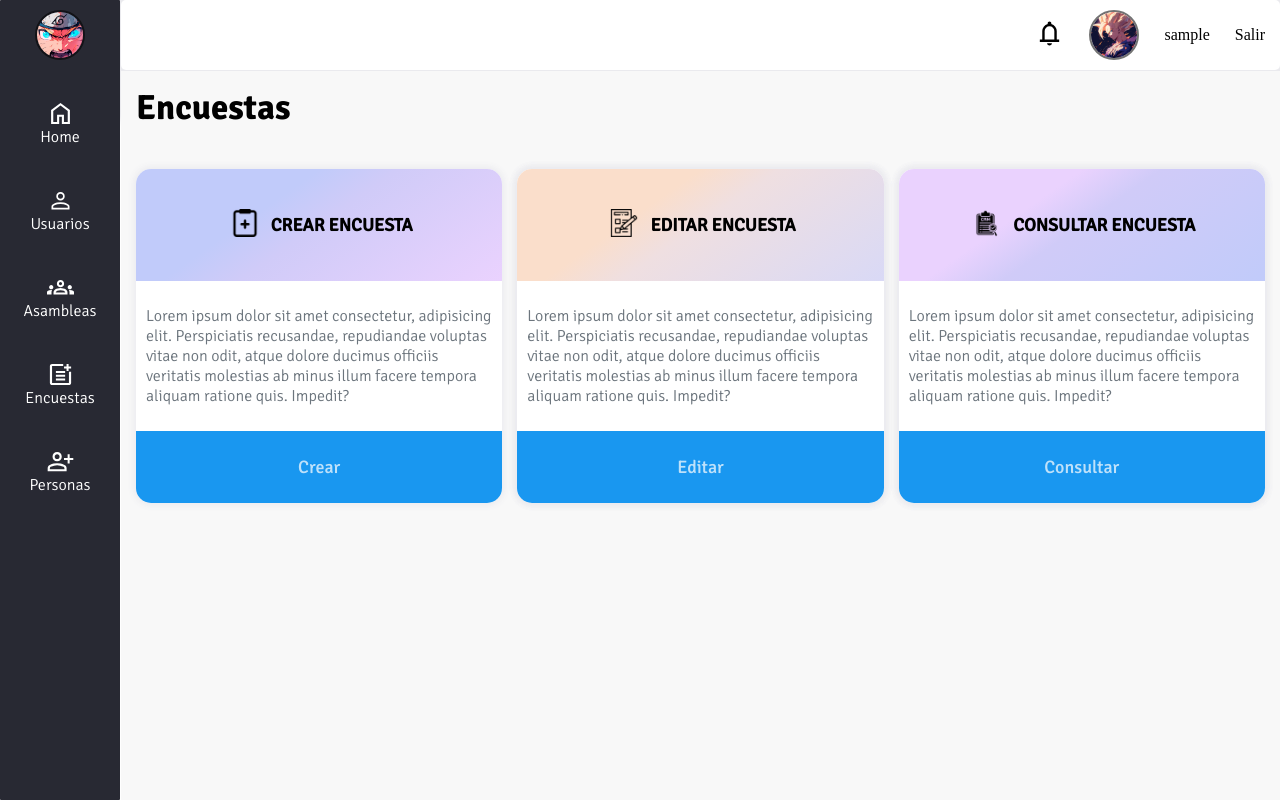
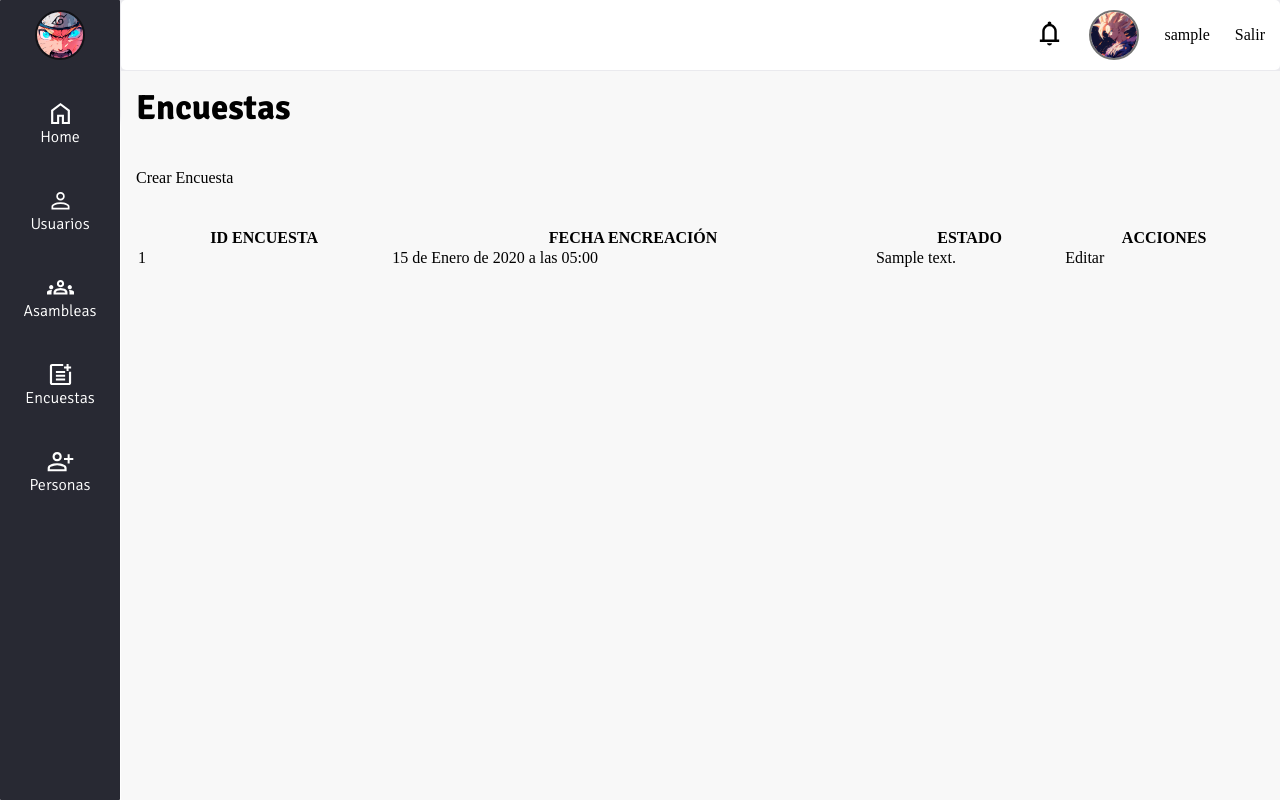
Before and after one commit to JaneiderRT/asamvicbry, a Django app: page /encuestas/ in a window 1280 px wide. Run offline with Django 5.2, Linux system fonts and the light colour scheme; a user stored in the database is signed in; tables that the repository leaves empty hold one stand-in row (values such as "Sample post").

Commit message:
JRT - Se realizan cambios para las Encuestas

```diff
--- a/core/models.py
+++ b/core/models.py
@@ -111,7 +111,7 @@ class Estado_Encuesta(models.Model):
 
 class Encuesta(models.Model):
     id_encuesta    = models.BigAutoField(auto_created=True, primary_key=True)
-    pregunta       = models.ManyToManyField(Pregunta, related_name='en_pregunta')
+    pregunta       = models.ManyToManyField(Pregunta, through='Rel_Encuesta_Pregunta', related_name='en_pregunta')
     fecha_creacion = models.DateTimeField(auto_now_add=True, verbose_name='Fecha Creacion Encuesta')
     estado         = models.ForeignKey(Estado_Encuesta, on_delete=models.CASCADE, related_name='encu_estado')
 
@@ -120,6 +120,17 @@ class Encuesta(models.Model):
 
     class Meta:
         verbose_name_plural = 'Encuesta'
+
+
+class Rel_Encuesta_Pregunta(models.Model):
+    encuesta = models.ForeignKey(Encuesta, on_delete=models.CASCADE)
+    pregunta = models.ForeignKey(Pregunta, on_delete=models.CASCADE)
+
+    def __str__(self):
+        return f'{self.encuesta.id_encuesta} - {self.pregunta.id_pregunta}'
+
+    class Meta:
+        verbose_name_plural = 'Preguntas De Encuesta'
 
 
 class Estado_Asamblea(models.Model):
--- a/core/urls.py
+++ b/core/urls.py
@@ -29,7 +29,7 @@ urlpatterns = [
 
     # POLLS PATHS
     path('encuestas/', views.encuestas, name='encuestas'),
-    #path('encuestas/create/', views.create_encuestas, name='create_encuestas'),
+    path('encuestas/create/', views.create_encuestas, name='create_encuestas'),
     #path('encuestas/update/<int:encuesta_id>', views.update_encuestas, name='update_encuestas'),
 
     # GENERAL PATHS
--- a/core/views.py
+++ b/core/views.py
@@ -5,8 +5,25 @@ from django.contrib.auth.decorators import login_required, permission_required
 from django.contrib.auth.models import User
 from django.contrib.auth.forms import UserCreationForm
 
-from .forms import CreateApartamento, CreatePersona, CreateAsamblea, UpdateUsuario, UpdatePersona, UpdateAsamblea
-from .models import Persona, Asamblea, Rel_Asamblea_Asistente, Estado_Asamblea
+from .forms import (
+    CreateApartamento,
+    CreatePersona,
+    CreateAsamblea,
+    CreateEncuesta,
+    UpdateUsuario,
+    UpdatePersona,
+    UpdateAsamblea
+)
+
+from .models import (
+    Persona,
+    Asamblea,
+    Encuesta,
+    Rel_Asamblea_Asistente,
+    Estado_Asamblea,
+    Pregunta,
+    Estado_Encuesta
+)
 
 # AUTHENTICATION VIEWS
 def index(request):
@@ -54,6 +71,17 @@ def create_apartamentos(request):
     return render(request, 'creation_forms.html', {
         'title': 'Creación Apartamento',
         'form': CreateApartamento
+    })
+
+
+def create_encuestas(request):
+    from datetime import date
+    encuesta = Encuesta.objects.get(pk=1)
+    p5 = Pregunta.objects.create(texto_pregunta='¿Está de acuerdo con que Steven sea parte del comite?')
+    encuesta.pregunta.add(p5, through_defaults={'fecha_creacion':date(2024, 6, 15)})
+    return render(request, 'creation_forms.html', {
+        'title': 'Creación Encuesta',
+        'form': CreateEncuesta,
     })
 
 
@@ -240,6 +268,13 @@ def asambleas(request):
     return render(request, 'asambleas.html', {'assemblies_list': assemblies_list})
 
 
+@login_required
+@permission_required('core.view_encuesta', raise_exception=True)
+def encuestas(request):
+    surveys_list = Encuesta.objects.all()
+    return render(request, 'encuestas.html', {'surveys_list': surveys_list})
+
+
 # GENERAL VIEWS
 @login_required
 @permission_required(['core.add_users', 'core.add_rel_asamblea_asistente', 'core.add_apartamento'], raise_exception=True)
@@ -248,11 +283,5 @@ def home(request):
 
 
 @login_required
-#@permission_required('core.view_encuesta', raise_exception=True)
-def encuestas(request):
-    return render(request, 'encuestas.html')
-
-
-@login_required
 def usrs_normales(request):
     return render(request, 'main_users_normales.html')
--- a/templates/encuestas.html
+++ b/templates/encuestas.html
@@ -1,71 +1,34 @@
 {% extends 'base/dashboard.html' %}
 {% load static %}
 {% block css %}
-    <link rel="stylesheet" href="{% static 'css/cards_options.css' %}">
+    <!-- <link rel="stylesheet" href="{% static 'css/cards_options.css' %}"> -->
 {% endblock %}
 
 {% block main %}
     <h1 class="title-main">Encuestas</h1>
-    <div class="options-main">
-        <div class="card-option">
-            <div class="title-card gradient-one">
-                <div class="img-card">
-                    <img src="{% static 'img/add_surveys.png' %}" alt="">
-                </div>
-                <h2 class="title">CREAR ENCUESTA</h2>
-            </div>
-
-            <div class="body-card">
-                <p class="txt-body">
-                    Lorem ipsum dolor sit amet consectetur, adipisicing elit. Perspiciatis recusandae,
-                    repudiandae voluptas vitae non odit, atque dolore ducimus officiis veritatis molestias
-                    ab minus illum facere tempora aliquam ratione quis. Impedit?
-                </p>
-            </div>
-
-            <a class="button-card" href="">Crear</a>
-        </div>
-
-        <div class="card-option">
-            <div class="card-option">
-                <div class="title-card gradient-two">
-                    <div class="img-card">
-                        <img src="{% static 'img/edit_surveys.png' %}" alt="">
-                    </div>
-                    <h2 class="title">EDITAR ENCUESTA</h2>
-                </div>
-
-                <div class="body-card">
-                    <p class="txt-body">
-                        Lorem ipsum dolor sit amet consectetur, adipisicing elit. Perspiciatis recusandae,
-                        repudiandae voluptas vitae non odit, atque dolore ducimus officiis veritatis molestias
-                        ab minus illum facere tempora aliquam ratione quis. Impedit?
-                    </p>
-                </div>
-
-                <a class="button-card" href="">Editar</a>
-            </div>
-        </div>
-
-        <div class="card-option">
-            <div class="card-option">
-                <div class="title-card gradient-three">
-                    <div class="img-card">
-                        <img src="{% static 'img/query_surveys.png' %}" alt="">
-                    </div>
-                    <h2 class="title">CONSULTAR ENCUESTA</h2>
-                </div>
-
-                <div class="body-card">
-                    <p class="txt-body">
-                        Lorem ipsum dolor sit amet consectetur, adipisicing elit. Perspiciatis recusandae,
-                        repudiandae voluptas vitae non odit, atque dolore ducimus officiis veritatis molestias
-                        ab minus illum facere tempora aliquam ratione quis. Impedit?
-                    </p>
-                </div>
-
-                <a class="button-card" href="">Consultar</a>
-            </div>
-        </div>
-    </div>
+    <a href="{% url 'create_encuestas' %}">Crear Encuesta</a>
+    <table>
+        <thead>
+            <tr>
+                <th>ID ENCUESTA</th>
+                <th>FECHA ENCREACIÓN</th>
+                <th>ESTADO</th>
+                <th>ACCIONES</th>
+            </tr>
+        </thead>
+        <tbody>
+            {% if surveys_list %}
+                {% for surveys in surveys_list %}
+                    <tr>
+                        <td>{{ surveys.id_encuesta }}</td>
+                        <td>{{ surveys.fecha_creacion }}</td>
+                        <td>{{ surveys.estado }}</td>
+                        <td>
+                            <a href="#">Editar</a>
+                        </td>
+                    </tr>
+                {% endfor %}
+            {% endif %}
+        </tbody>
+    </table>
 {% endblock %}
```
Also changed, not shown: core/admin.py (+26 -12 lines), core/forms.py (+9 -1 lines), core/migrations/0001_initial.py, core/migrations/0002_alter_apartamento_nro_apartamento_and_more.py (deleted), core/migrations/0003_estado_encuesta_alter_encuesta_estado.py (deleted).
